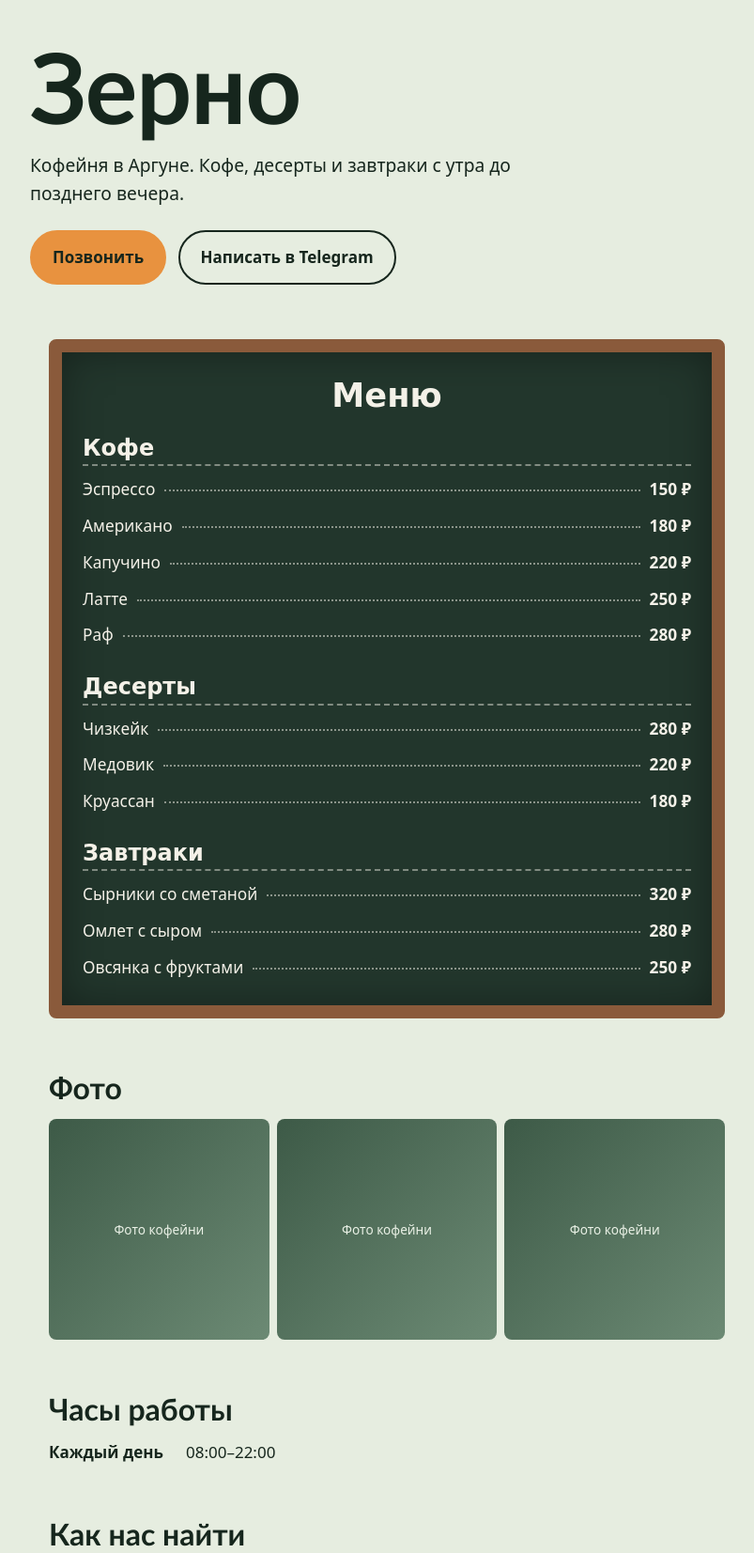
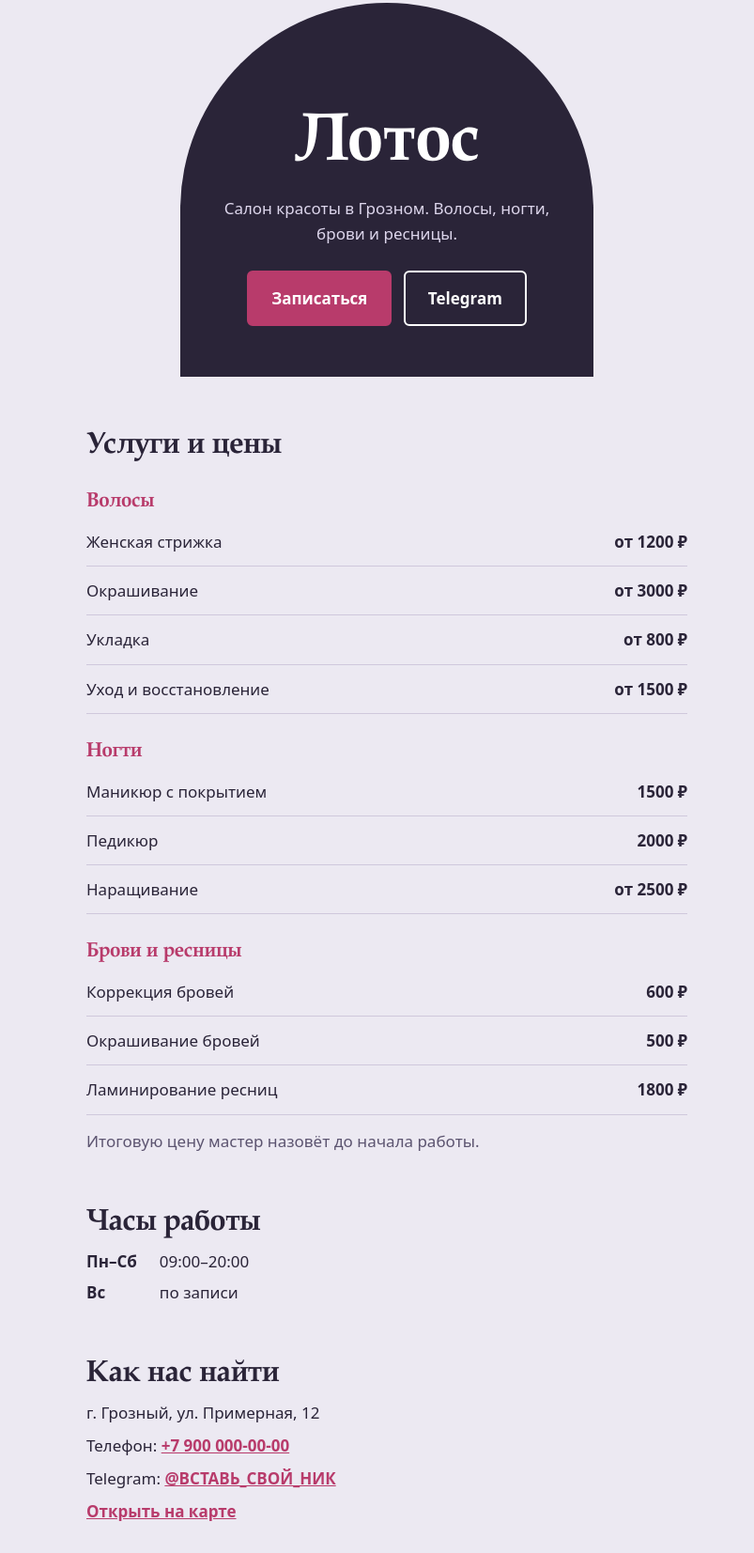
Before and after one commit to webdevargun/salon-demo, a plain HTML site: page index.html in a window 1280 px wide. Shown: the part 37-1690 px from the top of the page at 94% size, without its empty margins (228-1031 px from the left). Drawn offline with Linux system fonts and the light colour scheme.

Commit message:
index.html

```diff
--- a/index.html
+++ b/index.html
@@ -4,18 +4,17 @@
 <meta charset="utf-8">
 <meta name="viewport" content="width=device-width, initial-scale=1">
 <!-- МЕНЯЙ: название и описание под клиента -->
-<title>Кофейня «Зерно» в Аргуне</title>
-<meta name="description" content="Кофе, десерты и завтраки. Меню, часы работы, адрес и телефон.">
+<title>Салон красоты «Лотос» в Грозном</title>
+<meta name="description" content="Стрижки, окрашивание, маникюр, брови и ресницы. Цены, адрес, запись по телефону.">
 <style>
   /* Цвета: меняй здесь */
   :root {
-    --bg: #e6ede0;
-    --ink: #16261d;
-    --board: #22362c;
-    --chalk: #f4f1e8;
-    --wood: #8a5a3b;
-    --sun: #e8923f;
-    --link: #1f6a43;
+    --bg: #ece9f2;
+    --ink: #2a2438;
+    --rose: #b83b6b;
+    --line: #cfc8dc;
+    --muted: #5c5470;
+    --white: #ffffff;
     color-scheme: light;
   }
   * { box-sizing: border-box; }
@@ -23,147 +22,120 @@
     margin: 0;
     background: var(--bg);
     color: var(--ink);
-    font: 17px/1.55 system-ui, -apple-system, "Segoe UI", Roboto, sans-serif;
+    font: 17px/1.6 system-ui, -apple-system, "Segoe UI", Roboto, sans-serif;
   }
-  h1, h2, h3 { font-family: "Trebuchet MS", "Segoe UI", sans-serif; margin: 0; line-height: 1.1; }
-  a:focus-visible { outline: 3px solid var(--sun); outline-offset: 3px; }
+  h1, h2, h3 { font-family: "Palatino Linotype", Palatino, "Book Antiqua", Georgia, serif; margin: 0; line-height: 1.15; }
+  a:focus-visible { outline: 3px solid var(--rose); outline-offset: 3px; }
 
-  .wrap { max-width: 760px; margin: 0 auto; padding: 0 20px; }
+  .wrap { max-width: 680px; margin: 0 auto; padding: 0 20px; }
 
-  .hero { padding: 72px 0 48px; }
-  h1 { font-size: clamp(3.2rem, 16vw, 6.5rem); font-weight: 800; letter-spacing: -1px; }
-  .sub { font-size: 1.2rem; margin: 12px 0 24px; max-width: 28em; }
+  /* Главный элемент: арка в шапке */
+  .top { padding: 40px 20px 0; }
+  .arch {
+    max-width: 440px;
+    margin: 0 auto;
+    padding: 110px 28px 44px;
+    background: var(--ink);
+    color: var(--white);
+    text-align: center;
+    border-radius: 999px 999px 0 0;
+  }
+  h1 { font-size: clamp(2.8rem, 13vw, 4.5rem); font-weight: 700; }
+  .sub { margin: 12px auto 26px; max-width: 22em; color: #ddd6ec; }
   .btn {
     display: inline-block;
-    padding: 14px 22px;
-    margin: 0 8px 10px 0;
+    padding: 14px 24px;
+    margin: 0 4px 10px;
     font-weight: 700;
     text-decoration: none;
-    border-radius: 999px;
-    border: 2px solid var(--ink);
-    color: var(--ink);
+    border-radius: 6px;
+    border: 2px solid var(--white);
+    color: var(--white);
   }
-  .btn.main { background: var(--sun); border-color: var(--sun); }
-  .btn:hover { opacity: .85; }
+  .btn.main { background: var(--rose); border-color: var(--rose); }
+  .btn:hover { opacity: .88; }
 
-  /* Главный элемент: меню на меловой доске */
-  .board {
-    background: var(--board);
-    color: var(--chalk);
-    border: 14px solid var(--wood);
-    border-radius: 8px;
-    padding: 28px 22px 20px;
-    box-shadow: inset 0 0 40px rgba(0, 0, 0, .35);
+  section { padding-top: 56px; }
+  h2 { font-size: 2rem; margin-bottom: 8px; }
+  h3 { font-size: 1.35rem; margin: 28px 0 4px; color: var(--rose); }
+
+  .list { list-style: none; margin: 0; padding: 0; }
+  .list li {
+    display: flex;
+    justify-content: space-between;
+    gap: 16px;
+    padding: 12px 0;
+    border-bottom: 1px solid var(--line);
   }
-  .board h2 {
-    font-family: "Bradley Hand", "Segoe Print", "Comic Sans MS", cursive;
-    font-size: 2.2rem;
-    text-align: center;
-    margin-bottom: 18px;
-  }
-  .board h3 {
-    font-family: "Bradley Hand", "Segoe Print", "Comic Sans MS", cursive;
-    font-size: 1.5rem;
-    margin: 22px 0 6px;
-    padding-bottom: 4px;
-    border-bottom: 2px dashed rgba(244, 241, 232, .45);
-  }
-  .board ul { list-style: none; margin: 0; padding: 0; }
-  .board li { display: flex; align-items: baseline; gap: 10px; padding: 6px 0; font-size: 1.08rem; }
-  .board .dots { flex: 1; border-bottom: 2px dotted rgba(244, 241, 232, .5); transform: translateY(-4px); }
-  .board .price { font-weight: 700; white-space: nowrap; }
-
-  section.block { padding-top: 56px; }
-  h2.plain { font-size: 2rem; margin-bottom: 16px; }
-
-  .photos { display: grid; grid-template-columns: repeat(3, 1fr); gap: 8px; }
-  .photo {
-    aspect-ratio: 1;
-    border-radius: 8px;
-    background: linear-gradient(135deg, #3d5a47, #6c8a74);
-    display: grid;
-    place-items: center;
-    text-align: center;
-    padding: 8px;
-    color: #eaf1e6;
-    font-size: .85rem;
-  }
+  .list .price { font-weight: 700; white-space: nowrap; }
+  .note { color: var(--muted); margin: 14px 0 0; }
 
   .hours { margin: 0; display: grid; grid-template-columns: auto 1fr; gap: 6px 24px; }
   .hours dt { font-weight: 700; }
   .hours dd { margin: 0; }
   .contacts p { margin: 0 0 8px; }
-  .contacts a { color: var(--link); font-weight: 600; }
+  .contacts a { color: var(--rose); font-weight: 600; }
 
-  footer { margin-top: 64px; padding: 24px 20px; text-align: center; border-top: 1px solid #b9c5b2; }
+  footer { margin-top: 64px; padding: 24px 20px; text-align: center; color: var(--muted); border-top: 1px solid var(--line); }
 </style>
 </head>
 <body>
 
-<header class="wrap hero">
-  <!-- МЕНЯЙ: название кофейни -->
-  <h1>Зерно</h1>
-  <p class="sub">Кофейня в Аргуне. Кофе, десерты и завтраки с утра до позднего вечера.</p>
-  <!-- МЕНЯЙ: номер телефона и ник в Telegram (в демо поставь СВОЙ ник) -->
-  <a class="btn main" href="tel:+79000000000">Позвонить</a>
-  <a class="btn" href="https://t.me/webdev_argun">Написать в Telegram</a>
+<header class="top">
+  <div class="arch">
+    <!-- МЕНЯЙ: название салона -->
+    <h1>Лотос</h1>
+    <p class="sub">Салон красоты в Грозном. Волосы, ногти, брови и ресницы.</p>
+    <!-- МЕНЯЙ: номер телефона и ник в Telegram (в демо поставь СВОЙ ник) -->
+    <a class="btn main" href="tel:+79000000000">Записаться</a>
+    <a class="btn" href="https://t.me/webdev_argun">Telegram</a>
+  </div>
 </header>
 
 <main class="wrap">
 
   <section>
-    <!-- МЕНЯЙ: позиции и цены -->
-    <div class="board">
-      <h2>Меню</h2>
+    <h2>Услуги и цены</h2>
+    <!-- МЕНЯЙ: услуги и цены -->
 
-      <h3>Кофе</h3>
-      <ul>
-        <li><span>Эспрессо</span><span class="dots"></span><span class="price">150 ₽</span></li>
-        <li><span>Американо</span><span class="dots"></span><span class="price">180 ₽</span></li>
-        <li><span>Капучино</span><span class="dots"></span><span class="price">220 ₽</span></li>
-        <li><span>Латте</span><span class="dots"></span><span class="price">250 ₽</span></li>
-        <li><span>Раф</span><span class="dots"></span><span class="price">280 ₽</span></li>
-      </ul>
+    <h3>Волосы</h3>
+    <ul class="list">
+      <li><span>Женская стрижка</span><span class="price">от 1200 ₽</span></li>
+      <li><span>Окрашивание</span><span class="price">от 3000 ₽</span></li>
+      <li><span>Укладка</span><span class="price">от 800 ₽</span></li>
+      <li><span>Уход и восстановление</span><span class="price">от 1500 ₽</span></li>
+    </ul>
 
-      <h3>Десерты</h3>
-      <ul>
-        <li><span>Чизкейк</span><span class="dots"></span><span class="price">280 ₽</span></li>
-        <li><span>Медовик</span><span class="dots"></span><span class="price">220 ₽</span></li>
-        <li><span>Круассан</span><span class="dots"></span><span class="price">180 ₽</span></li>
-      </ul>
+    <h3>Ногти</h3>
+    <ul class="list">
+      <li><span>Маникюр с покрытием</span><span class="price">1500 ₽</span></li>
+      <li><span>Педикюр</span><span class="price">2000 ₽</span></li>
+      <li><span>Наращивание</span><span class="price">от 2500 ₽</span></li>
+    </ul>
 
-      <h3>Завтраки</h3>
-      <ul>
-        <li><span>Сырники со сметаной</span><span class="dots"></span><span class="price">320 ₽</span></li>
-        <li><span>Омлет с сыром</span><span class="dots"></span><span class="price">280 ₽</span></li>
-        <li><span>Овсянка с фруктами</span><span class="dots"></span><span class="price">250 ₽</span></li>
-      </ul>
-    </div>
+    <h3>Брови и ресницы</h3>
+    <ul class="list">
+      <li><span>Коррекция бровей</span><span class="price">600 ₽</span></li>
+      <li><span>Окрашивание бровей</span><span class="price">500 ₽</span></li>
+      <li><span>Ламинирование ресниц</span><span class="price">1800 ₽</span></li>
+    </ul>
+
+    <p class="note">Итоговую цену мастер назовёт до начала работы.</p>
   </section>
 
-  <section class="block">
-    <h2 class="plain">Фото</h2>
-    <!-- МЕНЯЙ: вместо каждого div вставь фото:
-         <img class="photo" src="photo1.jpg" alt="Интерьер кофейни" style="object-fit:cover;width:100%"> -->
-    <div class="photos">
-      <div class="photo">Фото кофейни</div>
-      <div class="photo">Фото кофейни</div>
-      <div class="photo">Фото кофейни</div>
-    </div>
-  </section>
-
-  <section class="block">
-    <h2 class="plain">Часы работы</h2>
+  <section>
+    <h2>Часы работы</h2>
     <!-- МЕНЯЙ: график -->
     <dl class="hours">
-      <dt>Каждый день</dt><dd>08:00–22:00</dd>
+      <dt>Пн–Сб</dt><dd>09:00–20:00</dd>
+      <dt>Вс</dt><dd>по записи</dd>
     </dl>
   </section>
 
-  <section class="block contacts">
-    <h2 class="plain">Как нас найти</h2>
+  <section class="contacts">
+    <h2>Как нас найти</h2>
     <!-- МЕНЯЙ: адрес, телефон, ник, ссылку на карту (Яндекс Карты, кнопка «Поделиться») -->
-    <p>г. Аргун, ул. Примерная, 5</p>
+    <p>г. Грозный, ул. Примерная, 12</p>
     <p>Телефон: <a href="tel:+79000000000">+7 900 000-00-00</a></p>
     <p>Telegram: <a href="https://t.me/ВСТАВЬ_СВОЙ_НИК">@ВСТАВЬ_СВОЙ_НИК</a></p>
     <p><a href="https://yandex.ru/maps/">Открыть на карте</a></p>
@@ -171,7 +143,7 @@
 
 </main>
 
-<footer>© 2026 Кофейня «Зерно»</footer>
+<footer>© 2026 Салон красоты «Лотос»</footer>
 
 </body>
 </html>
```
